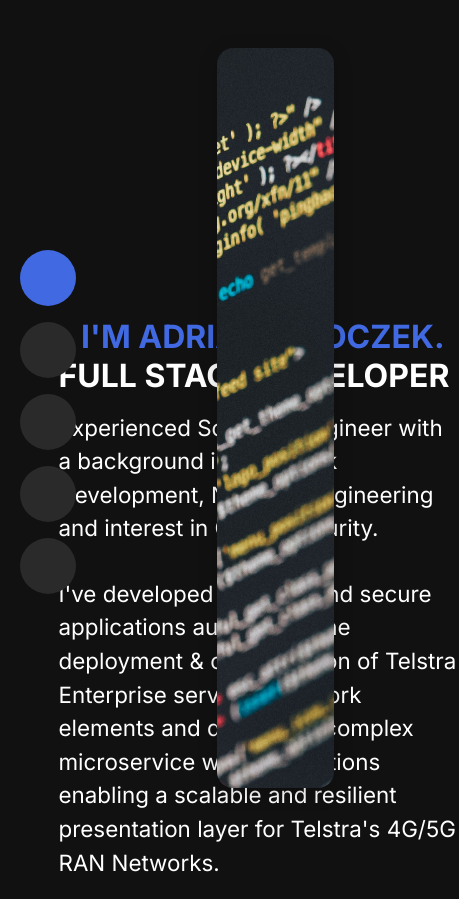
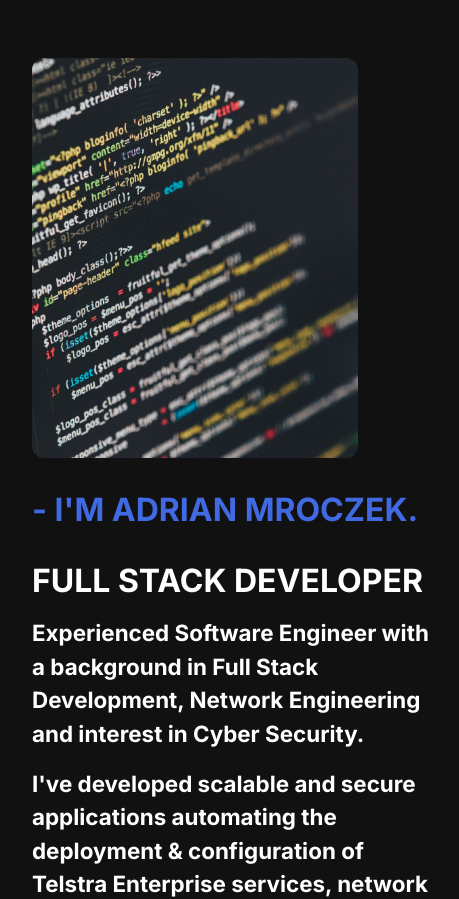
Before and after one commit to amroczeK/adr-portfolio, a React (Create React App) app: page / in a window 390 px wide. Shown: the top 899 px of the page, 459 px wide, since content can reach past the window. Built offline with nearby package versions, Linux system fonts and the light colour scheme; some icons are missing.

Commit message:
content styling, responsive

```diff
--- a/src/components/NavBar.js
+++ b/src/components/NavBar.js
@@ -45,7 +45,6 @@ const NavBar = () => {
 export default NavBar;
 
 const NavContainer = styled.nav`
-  //background: white;
   position: fixed;
   z-index: 10;
   display: flex;
@@ -53,7 +52,7 @@ const NavContainer = styled.nav`
   justify-content: center;
   width: 3.5rem;
   height: 100vh;
-  margin-left: 1.25rem;
+  margin-left: 1.25rem; // top right bottom left
   ul {
     list-style: none;
   }
@@ -61,4 +60,8 @@ const NavContainer = styled.nav`
     padding-top: 0.5rem;
     padding-bottom: 0.5rem;
   }
+  @media (max-width: 600px) {
+    transition: all 0.5s ease-in-out;
+    display: none;
+  }
 `;
--- /dev/null
+++ b/src/components/SocialLinks.js
@@ -0,0 +1,46 @@
+import React from 'react';
+import styled from 'styled-components';
+import { Github } from '@styled-icons/boxicons-logos/Github';
+import { LinkedinSquare } from '@styled-icons/boxicons-logos/LinkedinSquare';
+import { Npm } from '@styled-icons/fa-brands/Npm';
+
+const SocialLinks = () => {
+  return (
+    <Container>
+      <i>
+        <LinkedinSquare />
+      </i>
+      <i>
+        <Github />
+      </i>
+      <i>
+        <Npm />
+      </i>
+    </Container>
+  );
+};
+
+export default SocialLinks;
+
+const Container = styled.div`
+  display: flex;
+  flex-direction: column;
+  justify-content: center;
+  align-items: center;
+  margin: 0rem 1.5rem 0rem 3rem; // top right bottom left
+  i {
+    margin-top: 1.5rem;
+    color: #ddd;
+    height: 3rem;
+    width: 3rem;
+  }
+  @media (max-width: 1000px) {
+    margin-left: 0rem;
+    margin-right: 0rem;
+    flex-direction: row;
+    margin-bottom: 3rem;
+    i {
+      margin-left: 1.5rem;
+    }
+  }
+`;
--- a/src/pages/Home.js
+++ b/src/pages/Home.js
@@ -1,29 +1,33 @@
 import React from 'react';
 import styled from 'styled-components';
+import SocialLinks from '../components/SocialLinks';
 import coding from '../images/coding.jpg';
 
 const Home = () => {
   return (
-    <HomeContainer>
+    <>
       <Content>
-        <h1>- I'M ADRIAN MROCZEK.</h1>
+        <ProfilePic>
+          <img src={coding} alt='profile-pic' />
+        </ProfilePic>
+        <h1>
+          - I'M ADRIAN MROCZEK.
           <h1 className='occupation'>FULL STACK DEVELOPER</h1>
           <p>
             Experienced Software Engineer with a background in Full Stack Development, Network
             Engineering and interest in Cyber Security.
+            <p>
+              I've developed scalable and secure applications automating the deployment &
+              configuration of Telstra Enterprise services, network elements and developed complex
+              microservice web applications enabling a scalable and resilient presentation layer for
+              Telstra's 4G/5G RAN Networks.
             </p>
-        <p>
-          I've developed scalable and secure applications automating the deployment & configuration
-          of Telstra Enterprise services, network elements and developed complex microservice web
-          applications enabling a scalable and resilient presentation layer for Telstra's 4G/5G RAN
-          Networks.
           </p>
+        </h1>
+        <SocialLinks />
       </Content>
-      <ProfilePicture>
-        <img src={coding} alt='profile-pic' />
-      </ProfilePicture>
       <Cutout />
-    </HomeContainer>
+    </>
   );
 };
 
@@ -37,54 +41,65 @@ const Cutout = styled.div`
   transform: rotate(-345deg);
   left: 130rem;
   top: -50%;
-  //z-index: 2;
-`;
-
-const HomeContainer = styled.div`
-  display: flex;
-  //width: 100%;
-  //height: 100%;
-  //position: absolute;
-  //display: flex;
-  //z-index: 10;
-  //position: relative;
-  position: relative;
 `;
 
 const Content = styled.div`
+  padding: 1rem;
+  //background: lightpink;
+  display: flex;
   position: absolute;
-  top: 37.5vh;
-  left: 15vw;
+  top: 35vh;
+  left: 12vw;
+  right: 3rem;
+  //padding-top: 1rem;
   h1 {
-    width: 25rem;
-    //display: block;
+    padding-top: 2rem;
+    min-width: 25rem;
     color: #4169e1;
   }
   .occupation {
+    font-size: 2rem;
     color: white;
   }
   p {
     max-width: 60rem;
   }
+  @media (max-width: 1000px) {
+    transition: all 0.5s ease-in-out;
+    top: 10vh;
+    flex-direction: column;
+    right: 3rem;
+  }
+  @media (max-width: 600px) {
+    top: 5vh;
+    transition: all 0.5s ease-in-out;
+    flex-direction: column;
+    left: 1rem;
+    right: 1rem;
+  }
 `;
 
-const ProfilePicture = styled.div`
-  position: fixed;
-  margin-top: 3rem;
-  margin-left: 3rem;
-  right: 3.5rem;
-  width: 30vw;
-  height: calc(100vh - 6.5rem);
-  //min-height: 30vh;
-  box-shadow: 0px 5px 20px rgba(0, 0, 0, 0.2);
-  text-align: center;
-  border-radius: 1rem;
-  cursor: pointer;
-  overflow: hidden; // hides images overflowing over modal borders
-  z-index: 10;
+const ProfilePic = styled.div`
+  width: 20rem;
+  height: 25rem;
+  margin-right: 3rem;
   img {
+    border-radius: 0.75rem;
     width: 100%;
     height: 100%;
     object-fit: cover;
   }
+  @media (max-width: 1000px) {
+    display: flex;
+    background: transparent;
+    width: 100%;
+    height: 25rem;
+    margin-right: 0rem;
+    justify-content: center;
+    align-items: center;
+    img {
+      width: 25rem;
+      min-width: 20rem;
+    }
+  }
 `;
```
Lines whose indentation alone changed are shown as unchanged.
